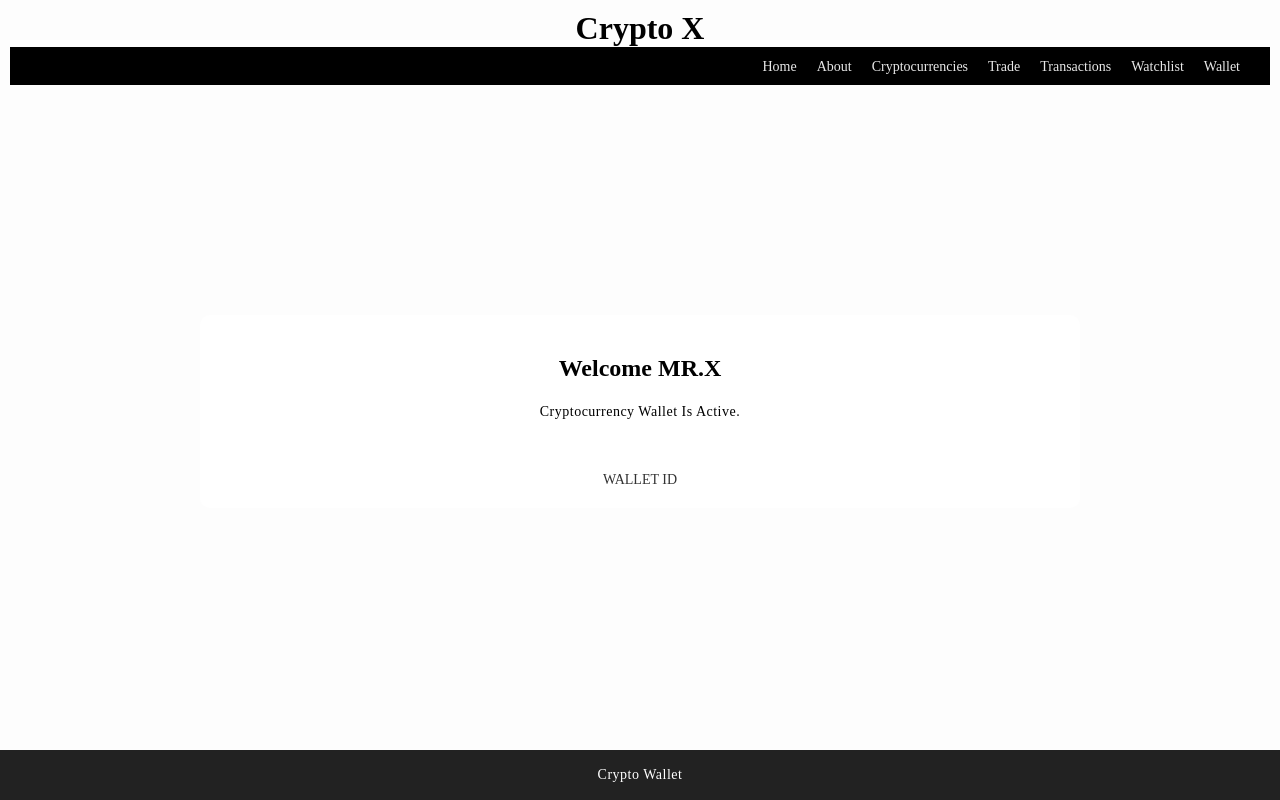
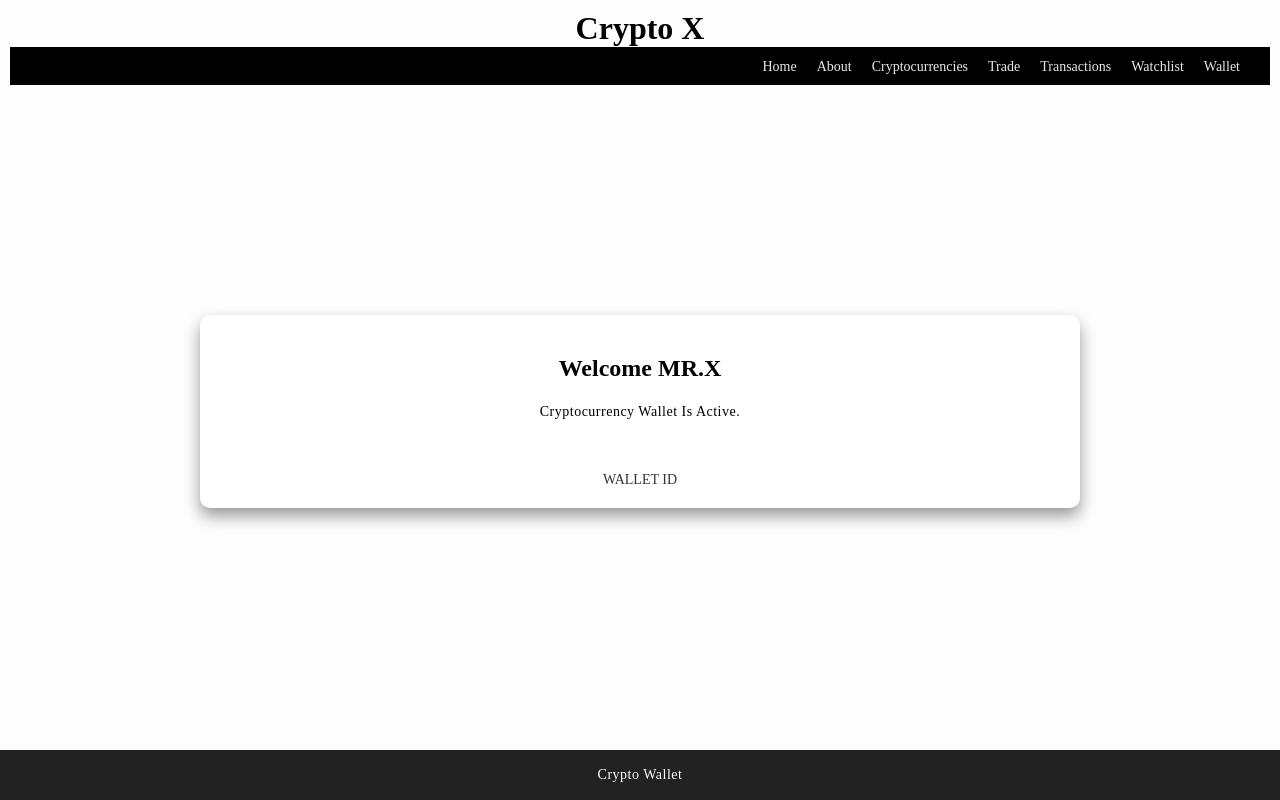
Before and after one commit to kevin-j-h/CRYPTO-WALLET, a React (Vite) app in the folder WEBSITE/CWMS/: page / in a window 1280 px wide. Shown: the top 800 px of the page. Built offline with nearby package versions, Linux system fonts and the light colour scheme.

Commit message:
title cards

```diff
--- a/WEBSITE/CWMS/src/styles/Website.css
+++ b/WEBSITE/CWMS/src/styles/Website.css
@@ -73,12 +73,12 @@ body {
   border-radius: 10px;
   padding: 20px;
   margin: 20px 0;
-  box-shadow: 20px 20px 20px rgba(0, 0, 0, 0);
+  box-shadow: 0 8px 16px rgba(0, 0, 0, 0.4);
   transition: box-shadow 0.2s ease-in-out;
 }
 
 .card:hover {
-  box-shadow: 20px 20px 20px rgba(0, 0, 0, 0.3);
+  box-shadow: 20px 20px 20px rgba(0, 0, 0, 0.4);
 }
 
 /* Style for the buttons */
```
